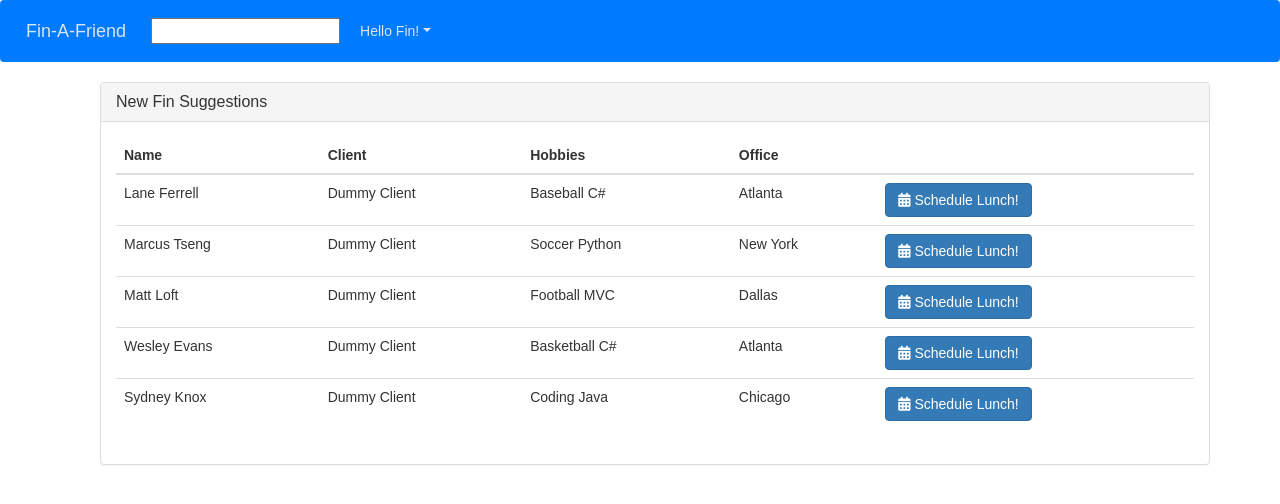
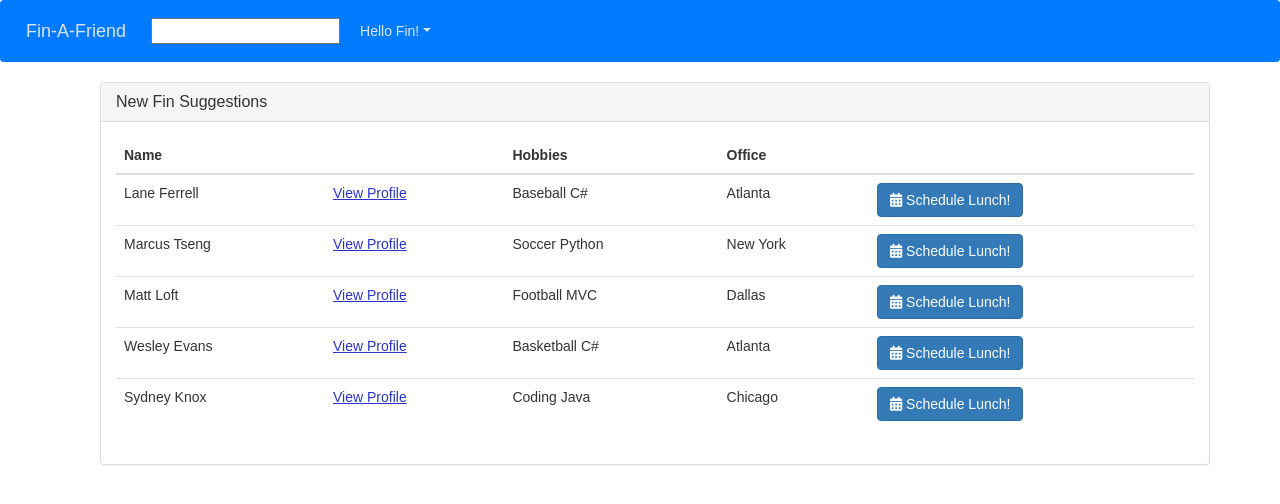
Before and after one commit to MarcusTsang4/FinAFriend, a React (Create React App) app: page / in a window 1280 px wide. Shown: the top 504 px of the page. Built offline with nearby package versions, Linux system fonts and the light colour scheme.

Commit message:
added link and hover effect

```diff
--- a/src/Home.tsx
+++ b/src/Home.tsx
@@ -25,7 +25,7 @@ export default class Home extends React.Component<IHomeProfileProps> {
                                         <thead>
                                             <tr>
                                                 <th>Name</th>
-                                                <th>Client</th>
+                                                <th />
                                                 <th>Hobbies</th>
                                                 <th>Office</th>
                                                 <th />
@@ -33,11 +33,11 @@ export default class Home extends React.Component<IHomeProfileProps> {
                                         </thead>
                                         <tbody>
 
-                                            <ProfileGridItem profile={this.props.profiles[0]} onButtonClick={this.routeToScheduling} onProfileSelect={this.setSelectedProfile} />
-                                            <ProfileGridItem profile={this.props.profiles[1]} onButtonClick={this.routeToScheduling} onProfileSelect={this.setSelectedProfile} />
-                                            <ProfileGridItem profile={this.props.profiles[2]} onButtonClick={this.routeToScheduling} onProfileSelect={this.setSelectedProfile} />
-                                            <ProfileGridItem profile={this.props.profiles[3]} onButtonClick={this.routeToScheduling} onProfileSelect={this.setSelectedProfile} />
-                                            <ProfileGridItem profile={this.props.profiles[4]} onButtonClick={this.routeToScheduling} onProfileSelect={this.setSelectedProfile} />
+                                            <ProfileGridItem profile={this.props.profiles[0]} onRouteToPage={this.routeToPage} onProfileSelect={this.setSelectedProfile} />
+                                            <ProfileGridItem profile={this.props.profiles[1]} onRouteToPage={this.routeToPage} onProfileSelect={this.setSelectedProfile} />
+                                            <ProfileGridItem profile={this.props.profiles[2]} onRouteToPage={this.routeToPage} onProfileSelect={this.setSelectedProfile} />
+                                            <ProfileGridItem profile={this.props.profiles[3]} onRouteToPage={this.routeToPage} onProfileSelect={this.setSelectedProfile} />
+                                            <ProfileGridItem profile={this.props.profiles[4]} onRouteToPage={this.routeToPage} onProfileSelect={this.setSelectedProfile} />
 
                                         </tbody>
                                     </table>
@@ -49,8 +49,8 @@ export default class Home extends React.Component<IHomeProfileProps> {
             </div>
         );
     }
-    public routeToScheduling = () => {
-        this.props.onButtonClick(pages.scheduling);
+    public routeToPage = (page: pages) => {
+        this.props.onButtonClick(page);
     }
     public setSelectedProfile = (profile: Profile) => {
         this.props.onProfileSelect(profile);
--- a/src/LunchHistory.tsx
+++ b/src/LunchHistory.tsx
@@ -41,7 +41,7 @@ export default class LunchHistory extends React.Component<ILunchHistoryProps> {
                             <td>1/1/2010</td>
                             <td>Atlanta</td>
                             <td>Yes</td>
-                            <td><ScheduleLunchButton onClickButton={this.routeToScheduling} /></td>
+                            <td><ScheduleLunchButton onClickScheduleLunchButton={this.routeToScheduling} /></td>
                         </tr>
                     </tbody>
                 </Table>
--- /dev/null
+++ b/src/ProfileGridItem.css
@@ -0,0 +1,9 @@
+.link-class {
+        color: #2b35c5;
+    text-decoration: underline;
+}
+.link-class:hover{
+    color:blue;
+    text-decoration: underline;
+    cursor: pointer;
+}
--- a/src/ProfileGridItem.tsx
+++ b/src/ProfileGridItem.tsx
@@ -1,10 +1,11 @@
 import * as React from 'react';
 import { pages } from './pages';
 import { Profile } from './Profile';
+import './ProfileGridItem.css';
 import ScheduleLunchButton from './ScheduleLunchButton';
 interface IProfileGridItemProp {
     profile: Profile;
-    onButtonClick: (page: pages) => void;
+    onRouteToPage: (page: pages) => void;
     onProfileSelect: (profile: Profile) => void;
 }
 export default class ProfileGridItem extends React.Component<IProfileGridItemProp> {
@@ -15,15 +16,19 @@ export default class ProfileGridItem extends React.Component<IProfileGridItemPro
         return (
             <tr>
                 <td>{this.props.profile.firstName} {this.props.profile.lastName}</td>
-                <td>Dummy Client</td>
+                <td className={"link-class"} onClick={this.routeToProfile}>View Profile</td>
                 <td>{this.props.profile.hobbies.map(item => <span key={item}> {item}</span>)}</td>
                 <td>{this.props.profile.office}</td>
-                <td><ScheduleLunchButton onClickButton={this.routeToScheduling} /></td>
+                <td><ScheduleLunchButton onClickScheduleLunchButton={this.routeToScheduling} /></td>
             </tr>
         );
     }
     public routeToScheduling = () => {
         this.props.onProfileSelect(this.props.profile);
-        this.props.onButtonClick(pages.scheduling);
+        this.props.onRouteToPage(pages.scheduling);
+    }
+    public routeToProfile = () => {
+        this.props.onProfileSelect(this.props.profile);
+        this.props.onRouteToPage(pages.viewProfile);
     }
 }
--- a/src/ScheduleLunchButton.tsx
+++ b/src/ScheduleLunchButton.tsx
@@ -3,7 +3,7 @@ import { Button } from 'react-bootstrap';
 import { pages } from './pages';
 
 interface IScheduleButtonProps {
-    onClickButton: (page: pages) => void;
+    onClickScheduleLunchButton: (page: pages) => void;
 }
 
 export default class ScheduleLunchButton extends React.Component<IScheduleButtonProps> {
@@ -18,6 +18,6 @@ export default class ScheduleLunchButton extends React.Component<IScheduleButton
         );
     }
     public handleClick = () => {
-        this.props.onClickButton(pages.scheduling);
+        this.props.onClickScheduleLunchButton(pages.scheduling);
     }
 }
--- a/src/ViewProfile.tsx
+++ b/src/ViewProfile.tsx
@@ -26,7 +26,7 @@ export default class ViewProfile extends React.Component<IProfileProps> {
                 <h3>Cohort: {this.props.selectedProfile.cohort} </h3>
                 <h3>Hobbies: {this.props.selectedProfile.hobbies.map(item => <span key={item}>{item} </span>)} </h3>
 
-                <ScheduleLunchButton onClickButton={this.routeToSchedulingPage} />
+                <ScheduleLunchButton onClickScheduleLunchButton={this.routeToSchedulingPage} />
             </div>
         );
 
```
Also changed, not shown: src/Layout.tsx (+4 -4 lines).
